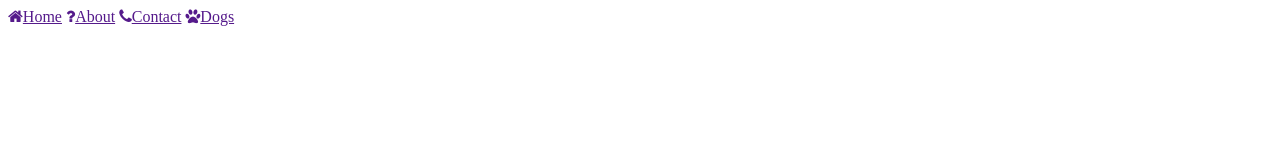
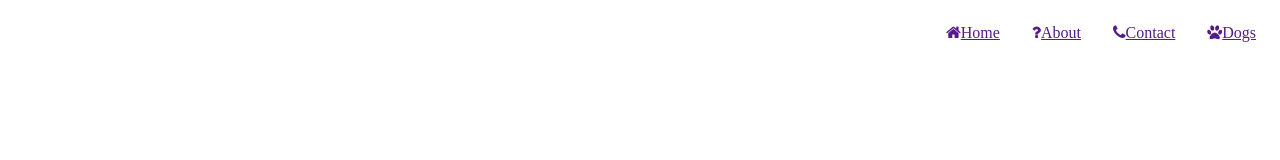
Before and after one commit to CianHub/responsive-navbar-flexbox, a plain HTML site: page index.html in a window 1280 px wide. Drawn offline with Linux system fonts and the light colour scheme.

Commit message:
add flex container css code

```diff
--- a/css/main.css
+++ b/css/main.css
@@ -1,2 +1,15 @@
 @import url(https://maxcdn.bootstrapcdn.com/font-awesome/4.7.0/css/font-awesome.min.css);
 @import url('https://fonts.googleapis.com/css?family=Raleway:200');
+
+nav {
+    display: flex;
+    flex-direction: row;
+    flex-wrap: wrap;
+    justify-content: flex-end;
+    justify-items: center;
+
+}
+
+a {
+    padding: 1em;
+}
```
